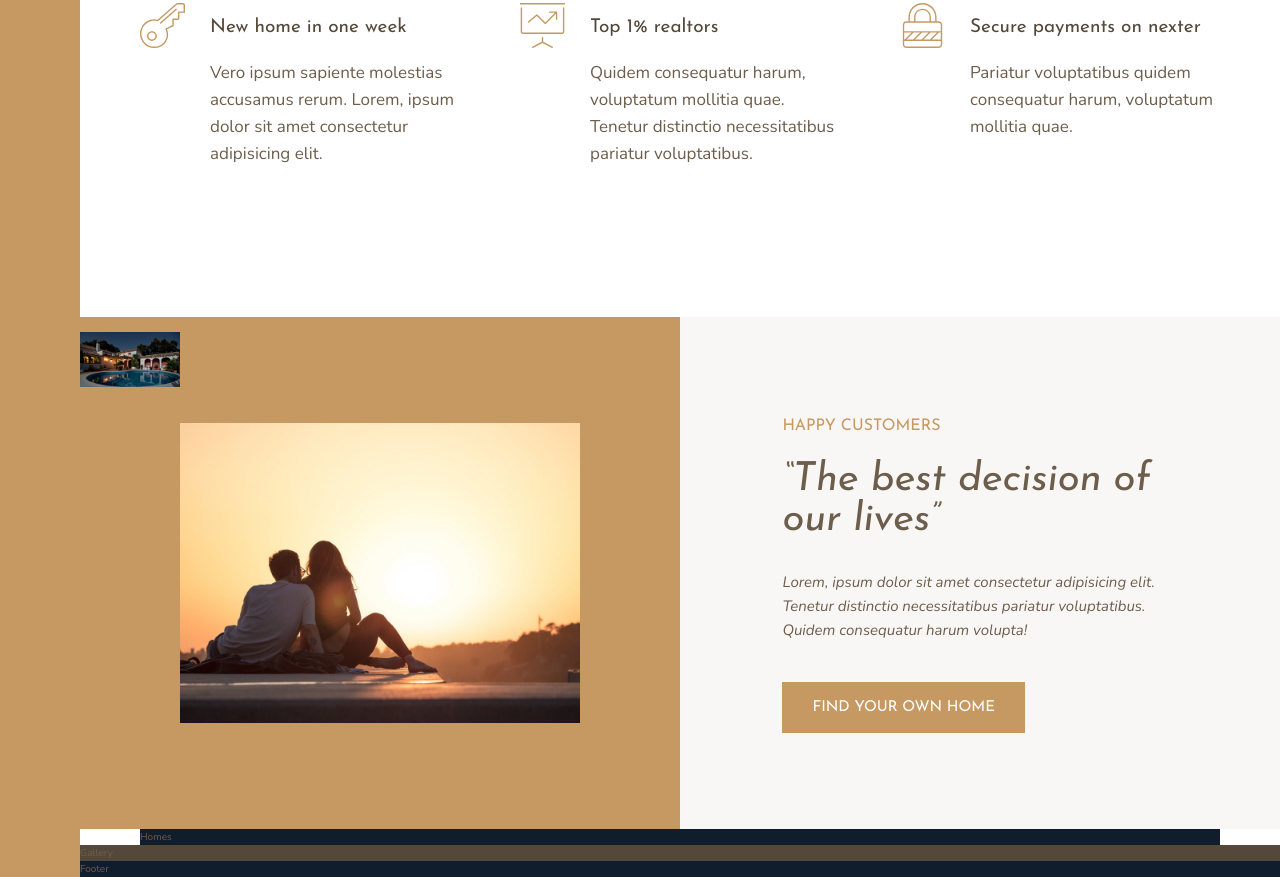
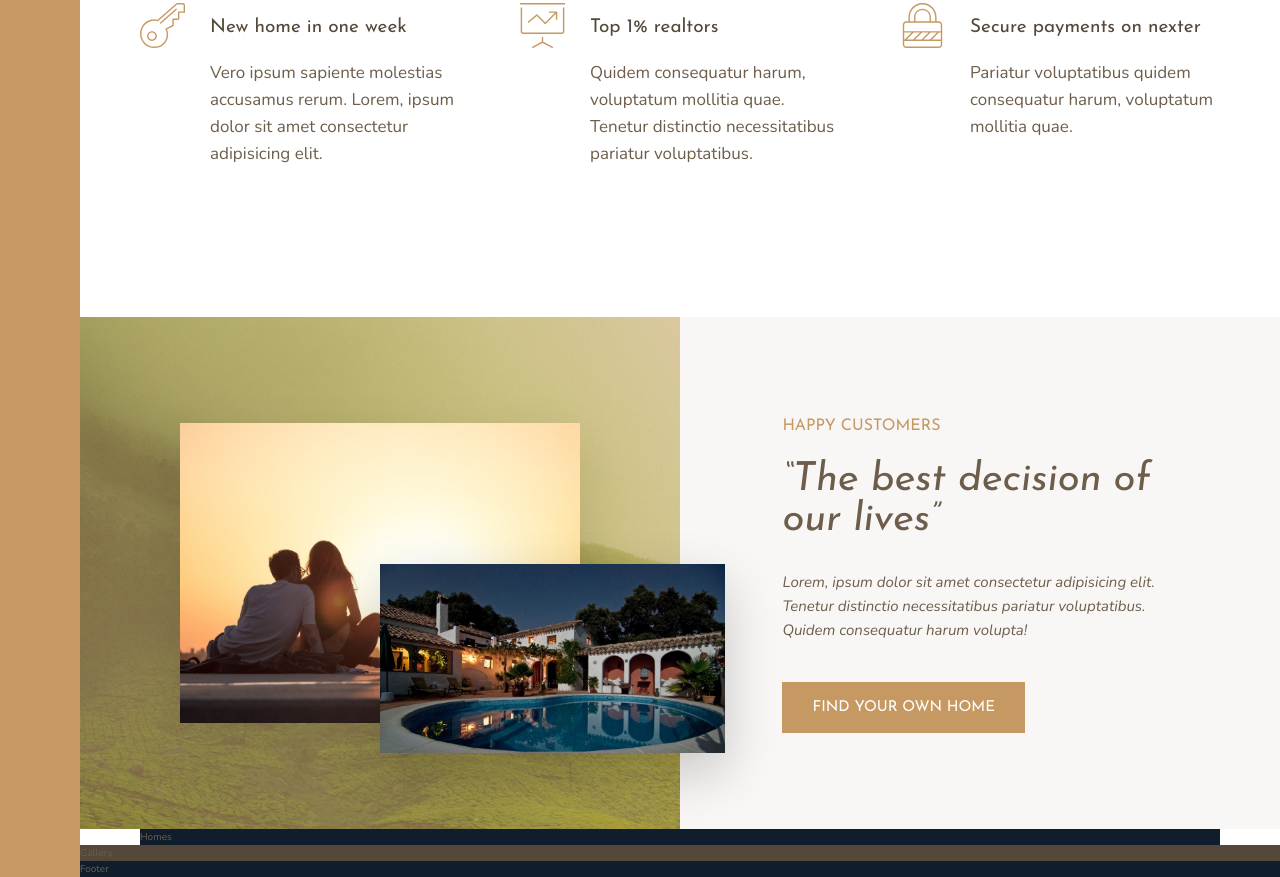
Before and after one commit to KamilKonopka/nexter, a website: page index.html in a window 1280 px wide. Shown: the part 991-1868 px from the top of the page. Drawn offline with nearby package versions, Linux system fonts and the light colour scheme.

Commit message:
finalizing story section

```diff
--- a/sass/_story.scss
+++ b/sass/_story.scss
@@ -2,6 +2,7 @@
     &__pictures {
         background-color: $color-primary;
         grid-column: full-start / col-end 4;
+        background-image: linear-gradient(rgba($color-primary, .5), rgba($color-primary, .5)), url(../img/back.jpg);
 
         display: grid;
         grid-template-rows: repeat(6, 1fr);
@@ -13,10 +14,16 @@
         width: 100%;
         grid-row: 2 / 6;
         grid-column: 2 / 6;
+        box-shadow: 0 2rem 5rem rgba(#000, .1);
     }
 
     &__img--2 {
-        width: 100%;
+        width: 115%;
+        grid-row: 4 / 6;
+        grid-column: 4 / 7;
+        z-index: 20;
+        box-shadow: 0 2rem 5rem rgba(#000, .2);
+
     }
 
     &__content {
```
Also changed, not shown: css/style.css.
